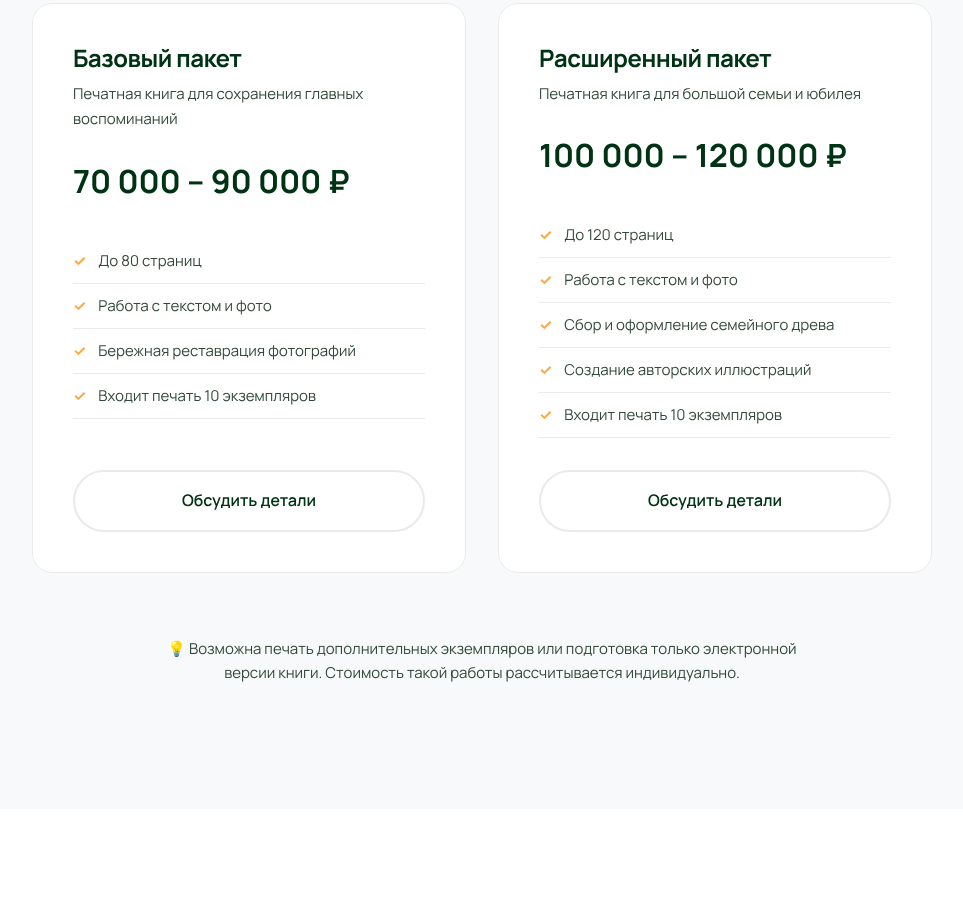
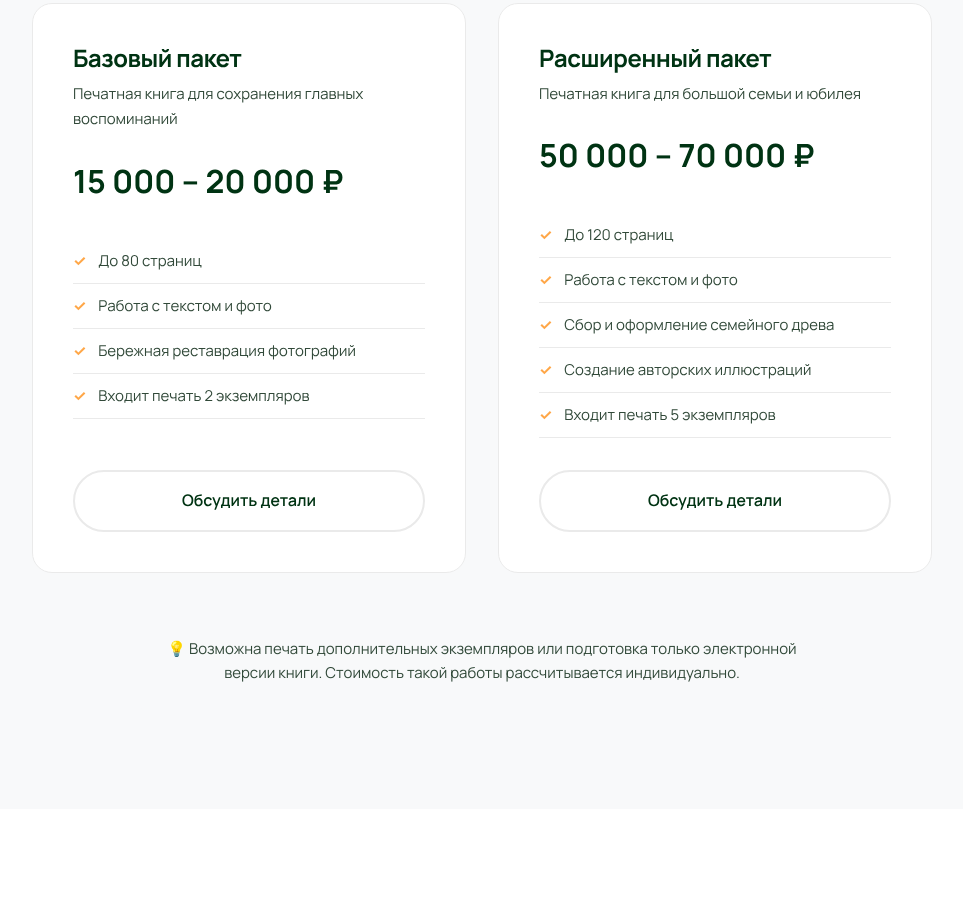
Before and after one commit to bullez/booklar_story, a plain HTML site: page index.html in a window 1280 px wide. Shown: the part 2160-3067 px from the top of the page, without its empty margins (158-1121 px from the left). Drawn offline with Linux system fonts and the light colour scheme.

Commit message:
Update index.html

```diff
--- a/index.html
+++ b/index.html
@@ -904,12 +904,12 @@
                 <div class="pricing-card fade-up" data-delay="0">
                     <h3>Базовый пакет</h3>
                     <p class="pricing-desc">Печатная книга для сохранения главных воспоминаний</p>
-                    <div class="pricing-price">70 000 – 90 000 ₽</div>
+                    <div class="pricing-price">15 000 – 20 000 ₽</div>
                     <ul class="pricing-features">
                         <li>До 80 страниц</li>
                         <li>Работа с текстом и фото</li>
                         <li>Бережная реставрация фотографий</li>
-                        <li>Входит печать 10 экземпляров</li>
+                        <li>Входит печать 2 экземпляров</li>
                     </ul>
                     <a href="https://t.me/pereplet_story" class="btn btn-outline" target="_blank" style="width: 100%;">Обсудить детали</a>
                 </div>
@@ -917,13 +917,13 @@
                 <div class="pricing-card fade-up" data-delay="150">
                     <h3>Расширенный пакет</h3>
                     <p class="pricing-desc">Печатная книга для большой семьи и юбилея</p>
-                    <div class="pricing-price">100 000 – 120 000 ₽</div>
+                    <div class="pricing-price">50 000 – 70 000 ₽</div>
                     <ul class="pricing-features">
                         <li>До 120 страниц</li>
                         <li>Работа с текстом и фото</li>
                         <li>Сбор и оформление семейного древа</li>
                         <li>Создание авторских иллюстраций</li>
-                        <li>Входит печать 10 экземпляров</li>
+                        <li>Входит печать 5 экземпляров</li>
                     </ul>
                     <a href="https://t.me/pereplet_story" class="btn btn-outline" target="_blank" style="width: 100%;">Обсудить детали</a>
                 </div>
```
